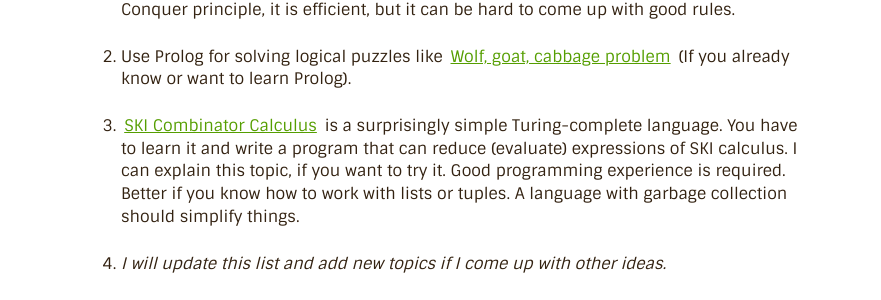
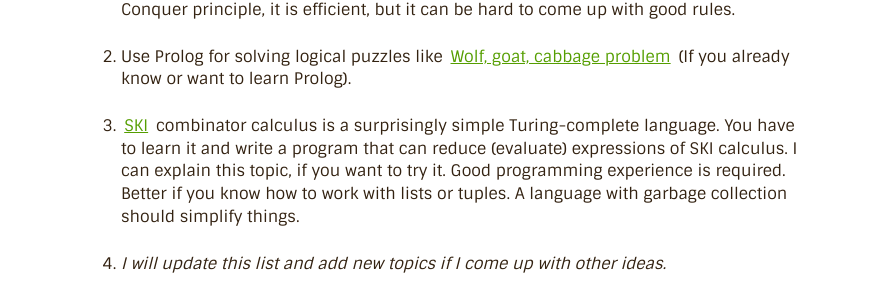
Before and after one commit to a-nikolaev/a-nikolaev.github.io, a Jekyll site: the page built from ds/topics.markdown, in a window 1280 px wide. Shown: the part 1004-1304 px from the top of the page, without its empty margins (199-1080 px from the left). Built offline with Jekyll 4.4.1, drawn with Linux system fonts in a browser that asks for light colours; Markdown is read by kramdown in place of the engine named in the settings.

```diff
--- a/ds/topics.markdown
+++ b/ds/topics.markdown
@@ -52,7 +52,7 @@ but it can be hard to come up with good rules.
 [Wolf, goat, cabbage problem](http://jeux.lulu.pagesperso-orange.fr/html/anglais/loupChe/loupChe1.htm)
 (If you already know or want to learn Prolog).
 
-6. [SKI Combinator Calculus](https://en.wikipedia.org/wiki/SKI_combinator_calculus)
+6. [SKI](https://en.wikipedia.org/wiki/SKI_combinator_calculus) combinator calculus
 is a surprisingly simple Turing-complete language. You have to learn it and
 write a program that can reduce (evaluate) expressions of SKI calculus.
 I can explain this topic, if you want to try it. Good programming experience is required.
```
